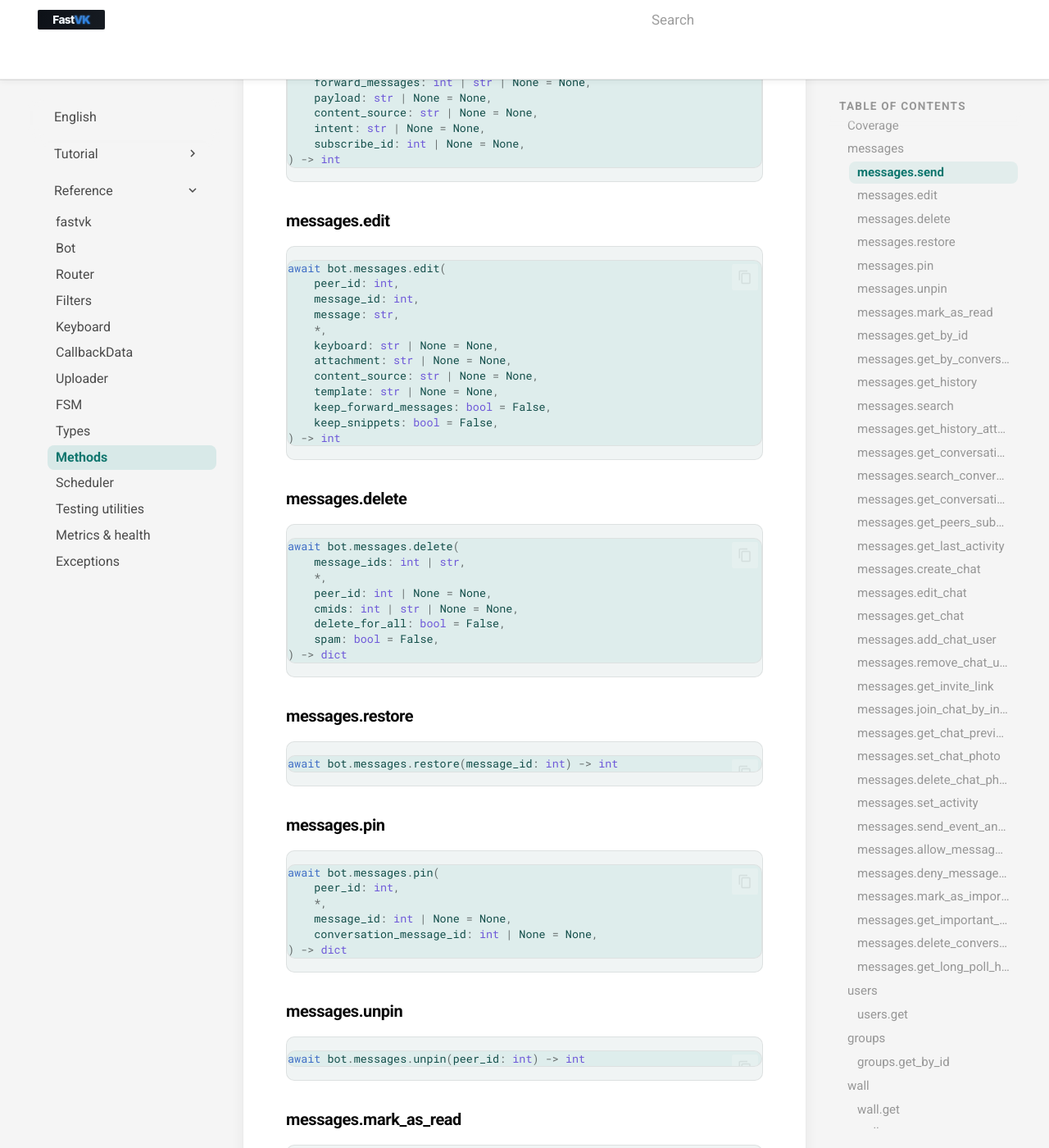
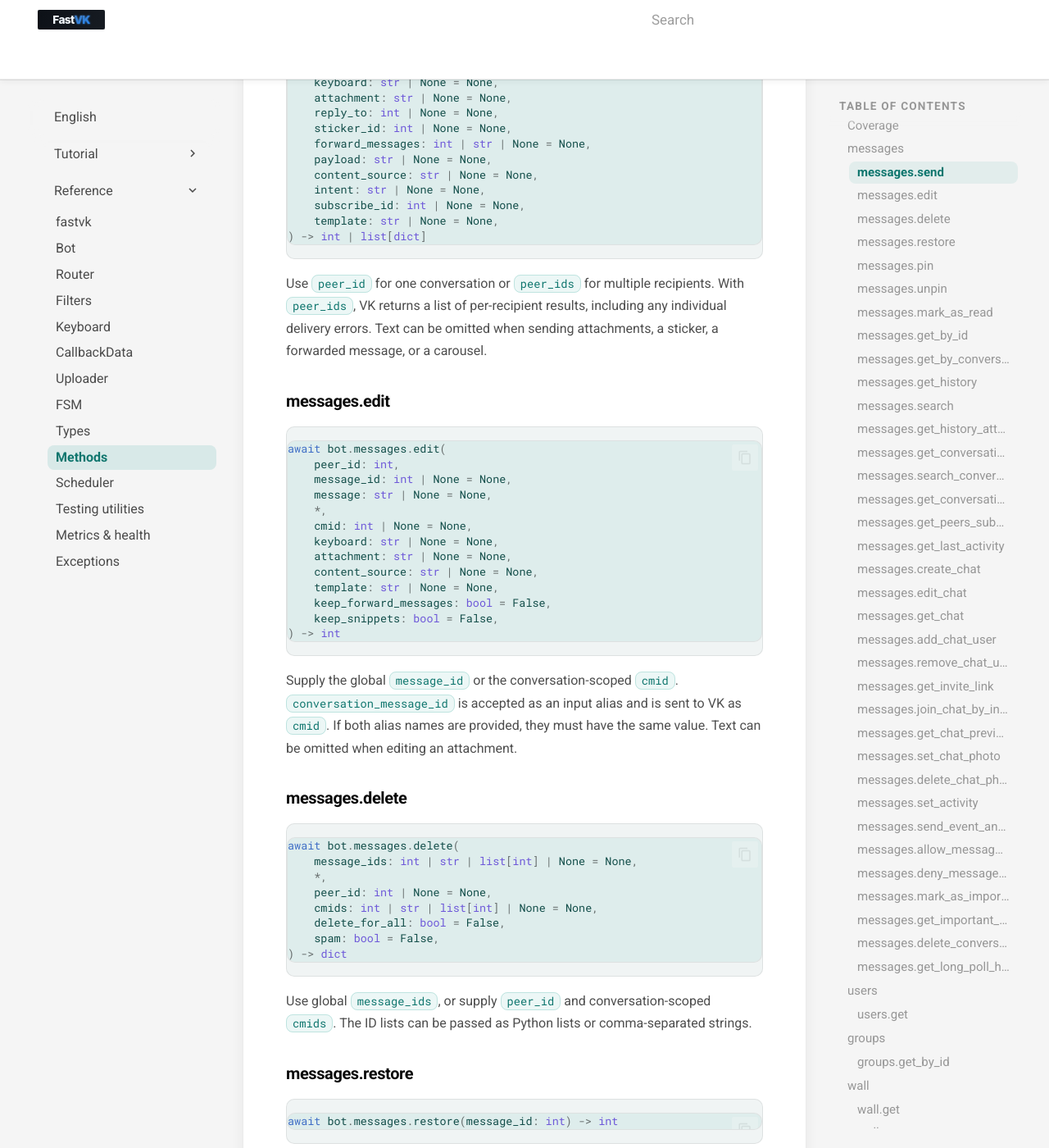
Before and after one commit to ndugram/fastvk, an MkDocs documentation site: the page built from docs/en/reference/methods.md, in a window 1280 px wide and 1400 px high, scrolled down 1489 px. Shown: the whole window at 82% size. Built offline with MkDocs 1.6.1 and Material for MkDocs 9.7.7, drawn with Linux system fonts in a browser that asks for light colours; comment, search, counter and statistics services are not loaded; some of the changed text lies outside the part shown.

Commit message:
fix: support alternative message recipients and conversation IDs

````diff
--- a/docs/en/reference/methods.md
+++ b/docs/en/reference/methods.md
@@ -49,9 +49,13 @@ The rest of this page documents the hand-tuned wrappers in detail. All live in
 
 ```python
 await bot.messages.send(
-    peer_id: int,
-    message: str,
+    peer_id: int | None = None,
+    message: str | None = None,
     *,
+    peer_ids: int | str | list[int] | None = None,
+    user_id: int | None = None,
+    chat_id: int | None = None,
+    domain: str | None = None,
     random_id: int = 0,
     keyboard: str | None = None,
     attachment: str | None = None,
@@ -62,17 +66,24 @@ await bot.messages.send(
     content_source: str | None = None,
     intent: str | None = None,
     subscribe_id: int | None = None,
-) -> int
+    template: str | None = None,
+) -> int | list[dict]
 ```
+
+Use `peer_id` for one conversation or `peer_ids` for multiple recipients.
+With `peer_ids`, VK returns a list of per-recipient results, including any
+individual delivery errors. Text can be omitted when sending attachments,
+a sticker, a forwarded message, or a carousel.
 
 ### messages.edit
 
 ```python
 await bot.messages.edit(
     peer_id: int,
-    message_id: int,
-    message: str,
+    message_id: int | None = None,
+    message: str | None = None,
     *,
+    cmid: int | None = None,
     keyboard: str | None = None,
     attachment: str | None = None,
     content_source: str | None = None,
@@ -82,18 +93,26 @@ await bot.messages.edit(
 ) -> int
 ```
 
+Supply the global `message_id` or the conversation-scoped `cmid`.
+`conversation_message_id` is accepted as an input alias and is sent to VK as
+`cmid`. If both alias names are provided, they must have the same value.
+Text can be omitted when editing an attachment.
+
 ### messages.delete
 
 ```python
 await bot.messages.delete(
-    message_ids: int | str,
+    message_ids: int | str | list[int] | None = None,
     *,
     peer_id: int | None = None,
-    cmids: int | str | None = None,
+    cmids: int | str | list[int] | None = None,
     delete_for_all: bool = False,
     spam: bool = False,
 ) -> dict
 ```
+
+Use global `message_ids`, or supply `peer_id` and conversation-scoped `cmids`.
+The ID lists can be passed as Python lists or comma-separated strings.
 
 ### messages.restore
 
````
Also changed, not shown: CHANGELOG.md (+7 -0 lines), docs/en/reference/types.md (+5 -0 lines), docs/ru/reference/methods.md (+26 -7 lines), docs/ru/reference/types.md (+5 -0 lines), 5 other files.
